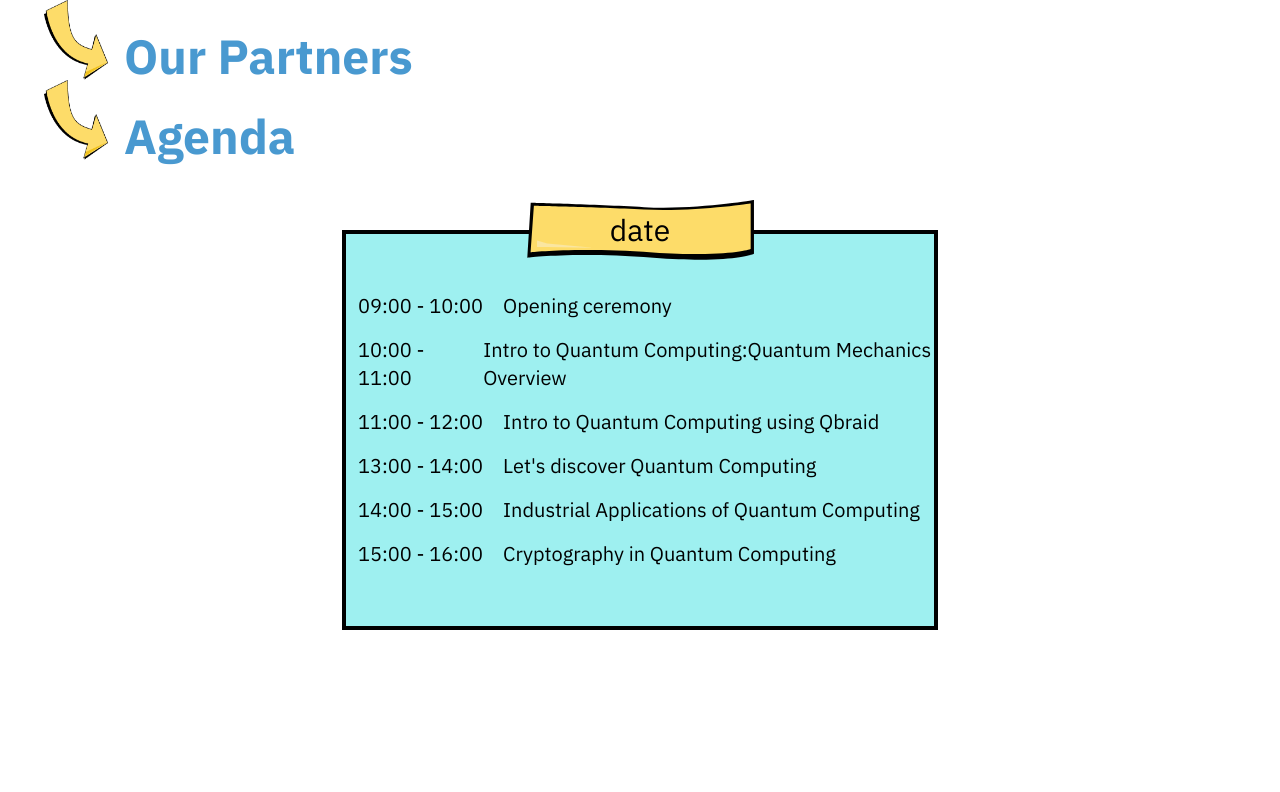
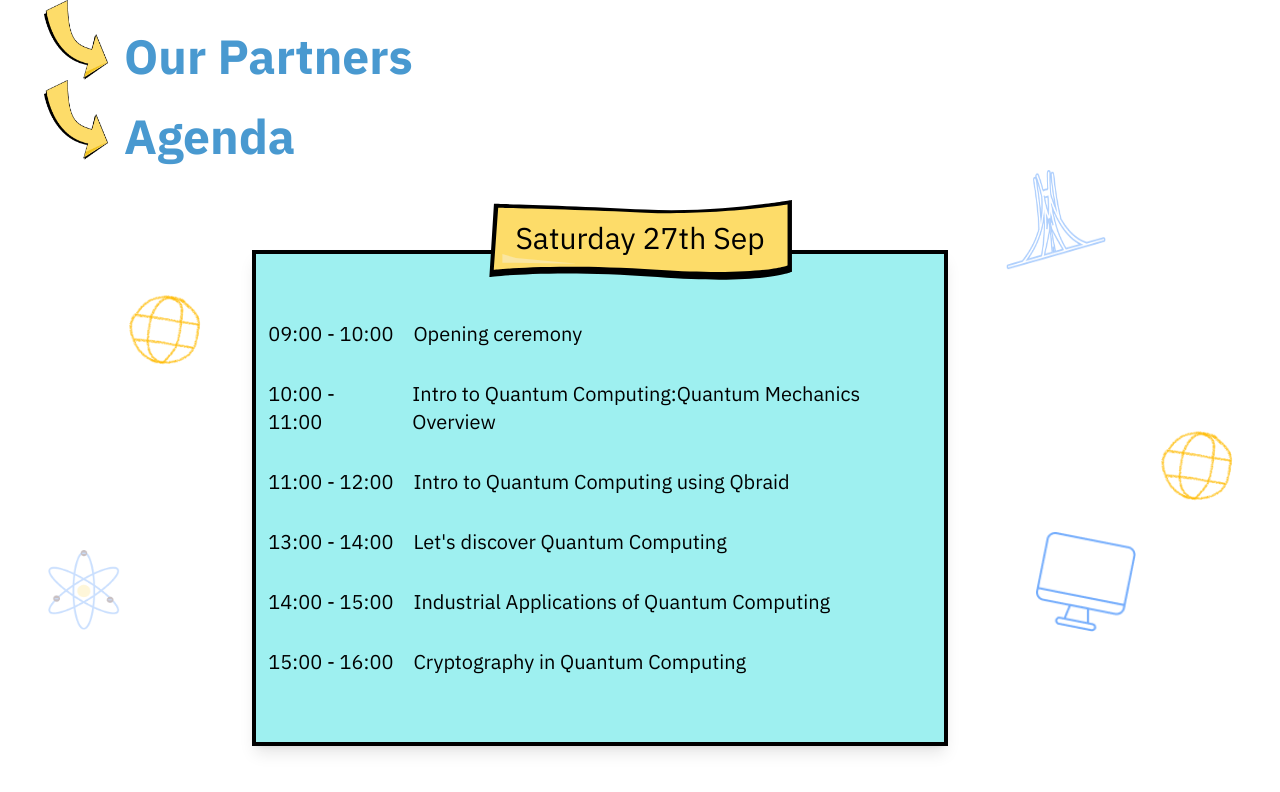
Before and after one commit to WTM-Algiers/wtm-algiers-qiskit-2022-website, a Next.js app: page / in a window 1280 px wide. Shown: the top 792 px of the page. Built offline with nearby package versions, Linux system fonts and the light colour scheme.

Commit message:
blur effect not added yet

```diff
--- a/components/Agenda/Index.jsx
+++ b/components/Agenda/Index.jsx
@@ -1,26 +1,87 @@
 import SectionTitle from "../shared/SectionTitle";
 import { agenda } from "./agenda";
+import Image from "next/image";
+import globe from "../../images/shapes/globe.png";
+import atom from "../../images/shapes/atom.png";
+import maqam from "../../images/shapes/GDGAlgiers.png";
+import computer from "../../images/shapes/computer.png";
+
 const Agenda = () => {
   return (
     <section>
       <SectionTitle title={"Agenda"}> </SectionTitle>
-      <div className="flex flex-col justify-center relative">
-        <div className="bg-[url('/agenda/yellow_button.svg')] bg-no-repeat bg-center bg-contain mb-[-30px] z-10 mt-10">
-          <div className="h-1/11 flex justify-center">
-            <div className="h-[60px] text-3xl pt-3"> date</div>
+      <div className="flex flex-col justify-center ">
+        <div className="z-20">
+          <div className="bg-[url('/agenda/yellow_button.svg')] bg-no-repeat bg-center bg-contain mb-[-30px] z-10 mt-10">
+            <div className="h-1/8 flex justify-center">
+              <div className="h-[80px] text-3xl pt-5"> Saturday 27th Sep</div>
+            </div>
           </div>
         </div>
-        <div className="relative">
-          <div className="md:mx-auto md:w-1/2 py-[100px] sm:py-[50px]  flex justify-center bg-qiskit-blue-lighter border-4 ">
+        <div className="flex">
+          <div className=" flex flex-col invisible md:visible">
+            <div className="md:visible invisible lg:ml-20 absolute pt-10 md:ml-0">
+              <Image
+                src={globe}
+                alt="globe"
+                width={80}
+                height={80}
+                layout="fixed"
+              />
+            </div>
+            <div className="md:visible invisible ml-15 absolute pt-[300px]">
+              <Image
+                src={atom}
+                alt="atom"
+                width={80}
+                height={80}
+                layout="fixed"
+              />
+            </div>
+          </div>
+
+          <div className="bg-qiskit-blue-lighter shadow-lg md:mx-auto md:w-7/12  py-[100px] md:py[80px] sm:py-[50px]  flex justify-center  border-4 mb-20 ">
             <div className="">
               {agenda.map((agendaInfo, key) => {
                 return (
-                  <div key={key} className="flex flex-row text-xl py-2">
+                  <div
+                    key={key}
+                    className="flex flex-row text-xl py-4 md:px[50px]"
+                  >
                     <div className="px-3 lg:pr-5">{agendaInfo.Time}</div>
                     <div>{agendaInfo.event}</div>
                   </div>
                 );
               })}
+            </div>
+          </div>
+          <div className=" md:flex flex-col hidden md:visible">
+            <div className="md:visible invisible lg:ml-[-150px] md:ml[-80px] mt-[-80px]">
+              <Image
+                src={maqam}
+                alt="maqam chahid"
+                width={100}
+                height={100}
+                layout="fixed"
+              />
+            </div>
+            <div className="md:visible invisible mr-0  mt-[150px]">
+              <Image
+                src={globe}
+                alt="globe"
+                width={80}
+                height={80}
+                layout="fixed"
+              />
+            </div>
+            <div className="md:visible invisible xl:ml-[-230px] lg:ml-[-120px] md:ml-[-80px] mt-[20px]">
+              <Image
+                src={computer}
+                alt="computer"
+                width={100}
+                height={100}
+                layout="fixed"
+              />
             </div>
           </div>
         </div>
```
